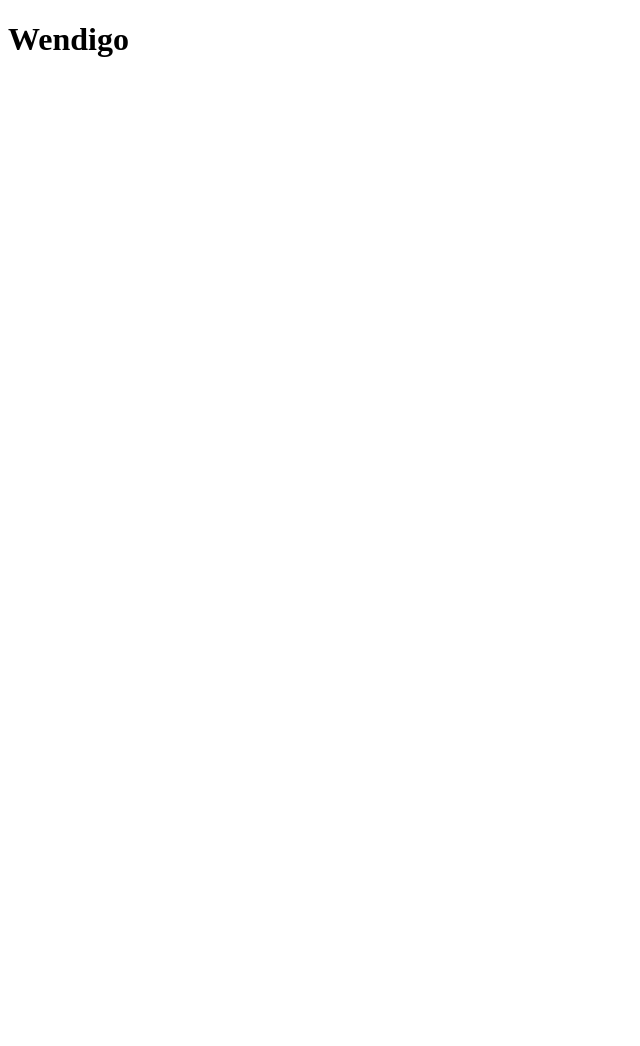
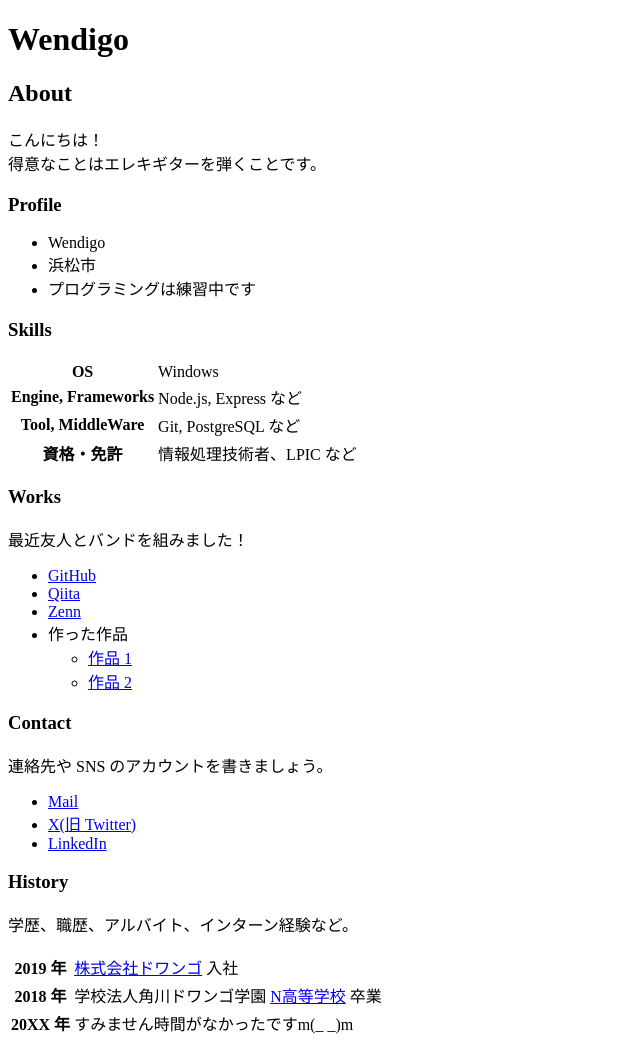
Before and after one commit to Wendigo5628/Wendigo5628.github.io, a plain HTML site: page index.html in a window 1280 px wide. Shown: the whole page, without its empty margins (0-640 px from the left). Before the commit the page ends 800 px from the top, so only its background shows below. Drawn offline with Linux system fonts and the light colour scheme.

Commit message:
ポートフォリオに必要な情報を追加

```diff
--- a/index.html
+++ b/index.html
@@ -9,3 +9,76 @@
     <h1>Wendigo</h1>
   </body>
 </html>
+
+    <h2>About</h2>
+    <p>
+     こんにちは！<br>
+      得意なことはエレキギターを弾くことです。
+    </p>
+
+    <h3>Profile</h3>
+    <ul>
+      <li>Wendigo</li>
+      <li>浜松市</li>
+      <li>プログラミングは練習中です</li>
+    </ul>
+
+    <h3>Skills</h3>
+    <table>
+      <tr>
+        <th>OS</th>
+        <td>Windows</td>
+      </tr>
+      <tr>
+        <th>Engine, Frameworks</th>
+        <td>Node.js, Express など</td>
+      </tr>
+      <tr>
+        <th>Tool, MiddleWare</th>
+        <td>Git, PostgreSQL など</td>
+      </tr>
+      <tr>
+        <th>資格・免許</th>
+        <td>情報処理技術者、LPIC など</td>
+      </tr>
+    </table>
+
+    <h3>Works</h3>
+    <p>最近友人とバンドを組みました！</p>
+    <ul>
+      <li><a href="https://github.com/">GitHub</a></li>
+      <li><a href="https://qiita.com/">Qiita</a></li>
+      <li><a href="https://zenn.dev/">Zenn</a></li>
+      <li>
+        作った作品
+        <ul>
+          <li><a href="https://example.com/">作品 1</a></li>
+          <li><a href="https://example.com/">作品 2</a></li>
+        </ul>
+      </li>
+    </ul>
+
+    <h3>Contact</h3>
+    <p>連絡先や SNS のアカウントを書きましょう。</p>
+    <ul>
+      <li><a href="mailto:name@example.com">Mail</a></li>
+      <li><a href="https://twitter.com/n_yobikou">X(旧 Twitter)</a></li>
+      <li><a href="https://www.linkedin.com/">LinkedIn</a></li>
+    </ul>
+
+    <h3>History</h3>
+    <p>学歴、職歴、アルバイト、インターン経験など。</p>
+    <table>
+      <tr>
+        <th>2019 年</th>
+        <td><a href="https://dwango.co.jp/">株式会社ドワンゴ</a> 入社</td>
+      </tr>
+      <tr>
+        <th>2018 年</th>
+        <td>学校法人角川ドワンゴ学園 <a href="https://nnn.ed.jp/">N高等学校</a> 卒業</td>
+      </tr>
+      <tr>
+        <th>20XX 年</th>
+        <td>すみません時間がなかったですm(_ _)m</td>
+      </tr>
+    </table>
```
